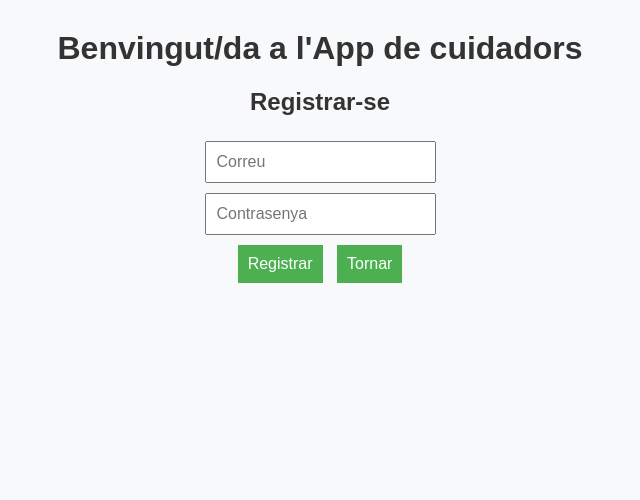
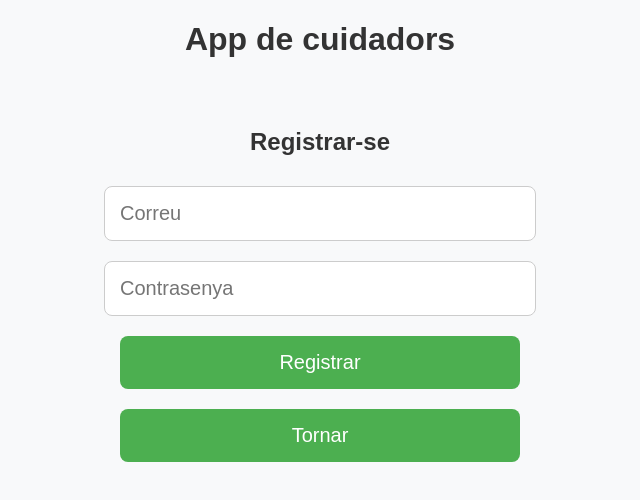
Before and after one commit to raquel210715/Cuidadores, a plain HTML site: page index.html in a window 1280 px wide. Both pictures are taken after a click on the button "Registrar-se". Shown: the whole page, without its empty margins (320-960 px from the left). Drawn offline with Linux system fonts and the light colour scheme.

Commit message:
Update index.html

```diff
--- a/index.html
+++ b/index.html
@@ -7,14 +7,21 @@
     body {
       font-family: Arial, sans-serif;
       text-align: center;
-      margin: 30px;
+      margin: 0;
       background-color: #f8f9fa;
     }
-    h1, h2 { color: #333; }
+    h1, h2 {
+      color: #333;
+      margin-bottom: 20px;
+    }
     input, button {
-      margin: 5px;
-      padding: 10px;
-      font-size: 16px;
+      margin: 10px;
+      padding: 15px;
+      font-size: 20px;
+      border-radius: 8px;
+      border: 1px solid #ccc;
+      width: 80%;
+      max-width: 400px;
     }
     button {
       background-color: #4CAF50;
@@ -22,13 +29,33 @@
       border: none;
       cursor: pointer;
     }
-    button:hover { background-color: #45a049; }
-    .screen { display: none; }
-    .active { display: block; }
+    button:hover {
+      background-color: #45a049;
+    }
+    .screen {
+      display: none;
+      padding: 30px;
+    }
+    .active {
+      display: block;
+    }
+    ul {
+      list-style: none;
+      padding: 0;
+    }
+    li {
+      background: #e9ecef;
+      margin: 10px auto;
+      padding: 15px;
+      border-radius: 8px;
+      font-size: 18px;
+      width: 80%;
+      max-width: 400px;
+    }
   </style>
 </head>
 <body>
-  <h1>Benvingut/da a l'App de cuidadors</h1>
+  <h1>App de cuidadors</h1>
 
   <!-- Pantalla d'inici -->
   <div id="screen-inici" class="screen active">
@@ -41,7 +68,7 @@
     <h2>Registrar-se</h2>
     <input type="email" id="registerEmail" placeholder="Correu" required><br>
     <input type="password" id="registerPassword" placeholder="Contrasenya" required><br>
-    <button onclick="register()">Registrar</button>
+    <button onclick="register()">Registrar</button><br>
     <button onclick="showScreen('screen-inici')">Tornar</button>
   </div>
 
@@ -50,21 +77,21 @@
     <h2>Iniciar sessió</h2>
     <input type="email" id="loginEmail" placeholder="Correu" required><br>
     <input type="password" id="loginPassword" placeholder="Contrasenya" required><br>
-    <button onclick="login()">Entrar</button>
+    <button onclick="login()">Entrar</button><br>
     <button onclick="showScreen('screen-inici')">Tornar</button>
   </div>
 
   <!-- Pantalla idioma -->
   <div id="screen-idioma" class="screen">
     <h2>Selecciona l'idioma</h2>
-    <button onclick="guardarIdioma('ca')">Català</button>
-    <button onclick="guardarIdioma('es')">Castellà</button>
+    <button onclick="continuarIdioma('ca')">Català</button>
+    <button onclick="continuarIdioma('es')">Castellà</button>
   </div>
 
   <!-- Pantalla de tasques -->
   <div id="screen-tasques" class="screen">
     <h2>Llista de tasques</h2>
-    <input type="text" id="novaTasca" placeholder="Nova tasca">
+    <input type="text" id="novaTasca" placeholder="Escriu una tasca">
     <button onclick="afegirTasca()">Afegir</button>
     <ul id="llistaTasques"></ul>
     <br>
@@ -122,8 +149,8 @@
       }
     };
 
-    // Guardar idioma
-    window.guardarIdioma = async function(idioma) {
+    // Idioma (ara només avança de pantalla)
+    window.continuarIdioma = async function(idioma) {
       const user = auth.currentUser;
       if (user) {
         await setDoc(doc(db, "users", user.uid), { idioma }, { merge: true });
```
